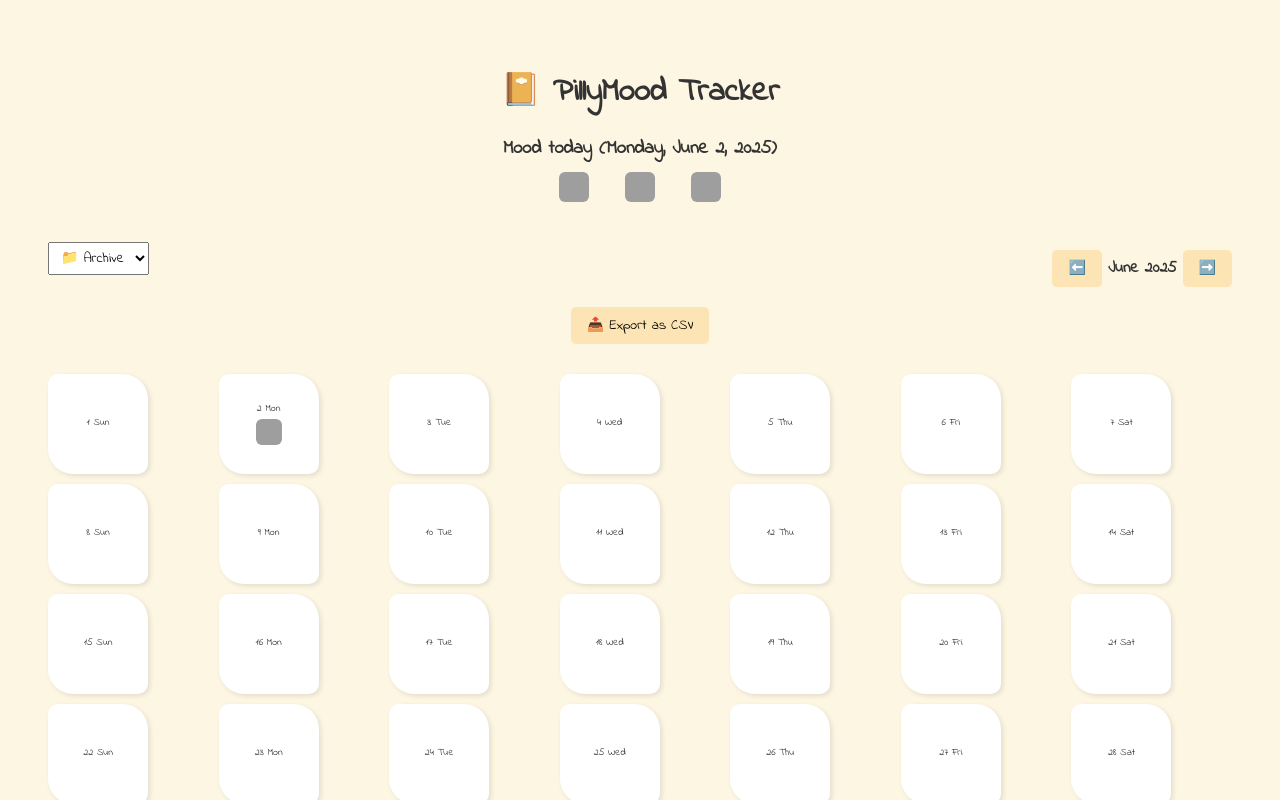
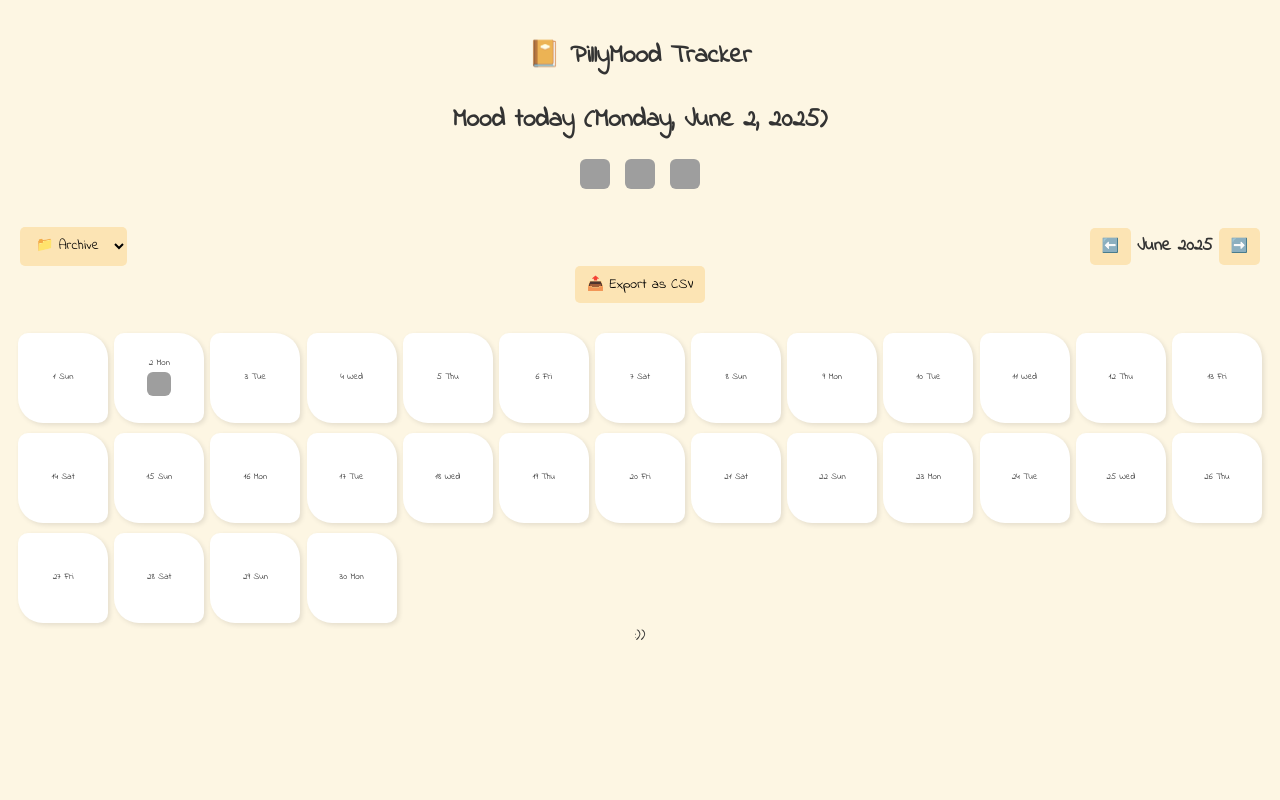
Before and after one commit to Pillybaxtoodles/pillymoodtracker, a plain HTML site: page index.html in a window 1280 px wide. Both pictures are taken after a click on the element 577 px from the left and 198 px from the top of the page. Shown: the top 800 px of the page. Drawn offline with Linux system fonts and the light colour scheme; grey boxes are pictures that could not be loaded.

Commit message:
Update index.html

```diff
--- a/index.html
+++ b/index.html
@@ -1,7 +1,9 @@
 <!DOCTYPE html>
-<html>
+<html lang="en">
 <head>
+  <meta charset="UTF-8">
   <title>PillyMood Tracker – Indie Edition</title>
+  <meta name="viewport" content="width=device-width, initial-scale=1.0" />
   <link href="https://fonts.googleapis.com/css2?family=Indie+Flower&display=swap" rel="stylesheet">
   <style>
     body {
@@ -9,17 +11,28 @@
       background-color: #fdf6e3;
       color: #333;
       text-align: center;
-      padding: 40px;
+      padding: 20px;
+      margin: 0;
     }
 
     h1, h3 {
       margin-bottom: 10px;
+      font-size: 1.6em;
+    }
+
+    #emojiPicker {
+      display: flex;
+      justify-content: center;
+      flex-wrap: nowrap;
+      overflow-x: auto;
+      gap: 15px;
+      margin-bottom: 20px;
+      padding: 10px 0;
     }
 
     #emojiPicker span {
       cursor: pointer;
-      margin: 0 10px;
-      padding: 5px;
+      flex: 0 0 auto;
       transition: transform 0.2s;
     }
 
@@ -34,21 +47,33 @@
       border-radius: 6px;
     }
 
+    #emojiPicker img.pat {
+      animation: pat 0.4s ease;
+    }
+
+    @keyframes pat {
+      0%   { transform: scale(1) rotate(0deg); }
+      20%  { transform: scale(0.95) rotate(-5deg); }
+      50%  { transform: scale(1.05) rotate(5deg); }
+      80%  { transform: scale(0.95) rotate(-3deg); }
+      100% { transform: scale(1) rotate(0deg); }
+    }
+
     #moodGrid {
       display: grid;
-      grid-template-columns: repeat(7, 1fr);
+      grid-template-columns: repeat(auto-fill, minmax(80px, 1fr));
       gap: 10px;
-      justify-content: center;
+      justify-items: center;
       margin-top: 30px;
     }
 
     .mood-box {
       background-color: white;
       border-radius: 10px 25px 10px 25px;
-      width: 90px;
-      height: 90px;
+      width: 80px;
+      height: 80px;
       padding: 5px;
-      font-size: 22px;
+      font-size: 12px;
       display: flex;
       flex-direction: column;
       align-items: center;
@@ -57,23 +82,36 @@
     }
 
     .mood-box img {
-      width: 26px;
-      height: 26px;
+      width: 24px;
+      height: 24px;
       object-fit: cover;
       border-radius: 6px;
       margin-bottom: 3px;
     }
 
     .mood-date {
-      font-size: 10px;
+      font-size: 9px;
       margin-bottom: 3px;
     }
 
-    button {
+    #monthHeader {
+      display: flex;
+      flex-wrap: wrap;
+      justify-content: space-between;
+      align-items: center;
       margin-top: 20px;
-      padding: 8px 16px;
+      gap: 10px;
+    }
+
+    #monthDisplay {
+      font-weight: bold;
+      font-size: 1.1em;
+    }
+
+    button, select {
+      font-family: 'Indie Flower', cursive;
       font-size: 14px;
-      font-family: 'Indie Flower', cursive;
+      padding: 8px 12px;
       background-color: #fce4b4;
       border: none;
       border-radius: 5px;
@@ -84,21 +122,25 @@
       background-color: #fcd795;
     }
 
-    select {
-      font-family: 'Indie Flower', cursive;
-      font-size: 14px;
-      padding: 4px 8px;
-    }
-
-    #monthHeader {
-      display: flex;
-      justify-content: space-between;
-      align-items: center;
-      margin-top: 20px;
-    }
-
-    #monthDisplay {
-      font-weight: bold;
+    @media (max-width: 500px) {
+      h1 { font-size: 1.4em; }
+      h3 { font-size: 1em; }
+      #moodGrid {
+        grid-template-columns: repeat(auto-fill, minmax(60px, 1fr));
+      }
+      .mood-box {
+        width: 65px;
+        height: 65px;
+        font-size: 10px;
+      }
+      .mood-box img {
+        width: 20px;
+        height: 20px;
+      }
+      #monthHeader {
+        flex-direction: column;
+        align-items: center;
+      }
     }
   </style>
 </head>
@@ -107,13 +149,13 @@
   <h3 id="todayHeader">Mood today (loading...)</h3>
 
   <div id="emojiPicker">
-    <span onclick="selectMood('happy')">
+    <span onclick="selectMood('happy', this)">
       <img src="https://i.imgur.com/DnlCPDG.png" alt="Happy">
     </span>
-    <span onclick="selectMood('excited')">
+    <span onclick="selectMood('excited', this)">
       <img src="https://i.imgur.com/zB3NwF6.png" alt="Excited">
     </span>
-    <span onclick="selectMood('grateful')">
+    <span onclick="selectMood('grateful', this)">
       <img src="https://i.imgur.com/bNftwGv.png" alt="Grateful">
     </span>
   </div>
@@ -142,7 +184,7 @@
     };
 
     let selectedYear = new Date().getFullYear();
-    let selectedMonth = new Date().getMonth(); // 0 = Jan
+    let selectedMonth = new Date().getMonth();
 
     function getTodayDate() {
       return new Date().toISOString().split("T")[0];
@@ -155,16 +197,19 @@
     function updateHeader() {
       const today = new Date();
       const options = { weekday: 'long', year: 'numeric', month: 'long', day: 'numeric' };
-      const readableDate = today.toLocaleDateString(undefined, options);
-      document.getElementById("todayHeader").textContent = `Mood today (${readableDate})`;
+      document.getElementById("todayHeader").textContent = `Mood today (${today.toLocaleDateString(undefined, options)})`;
     }
 
-    function selectMood(mood) {
+    function selectMood(mood, el) {
       const today = getTodayDate();
       const savedMoods = getSavedMoods();
       savedMoods[today] = mood;
       localStorage.setItem("pillymoods", JSON.stringify(savedMoods));
       showMoodGrid();
+
+      const img = el.querySelector("img");
+      img.classList.add("pat");
+      setTimeout(() => img.classList.remove("pat"), 500);
     }
 
     function showMoodGrid() {
@@ -172,6 +217,7 @@
       const grid = document.getElementById("moodGrid");
       const monthDisplay = document.getElementById("monthDisplay");
       const archiveDropdown = document.getElementById("archiveDropdown");
+
       grid.innerHTML = "";
       archiveDropdown.innerHTML = `<option value="">📁 Archive</option>`;
 
@@ -197,7 +243,6 @@
         grid.appendChild(box);
       }
 
-      // Archive dropdown (excluding current month)
       const archiveMonths = new Set();
       for (const dateStr in savedMoods) {
         const [y, m] = dateStr.split("-");
@@ -263,4 +308,4 @@
   </script>
 </body>
 </html>
-:)
+:))
```
